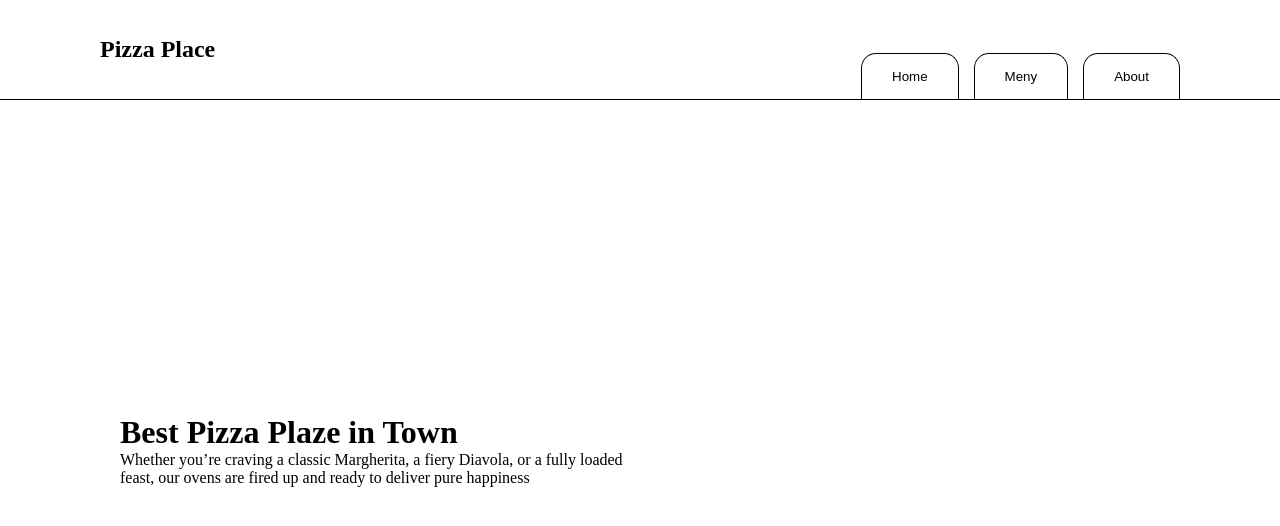
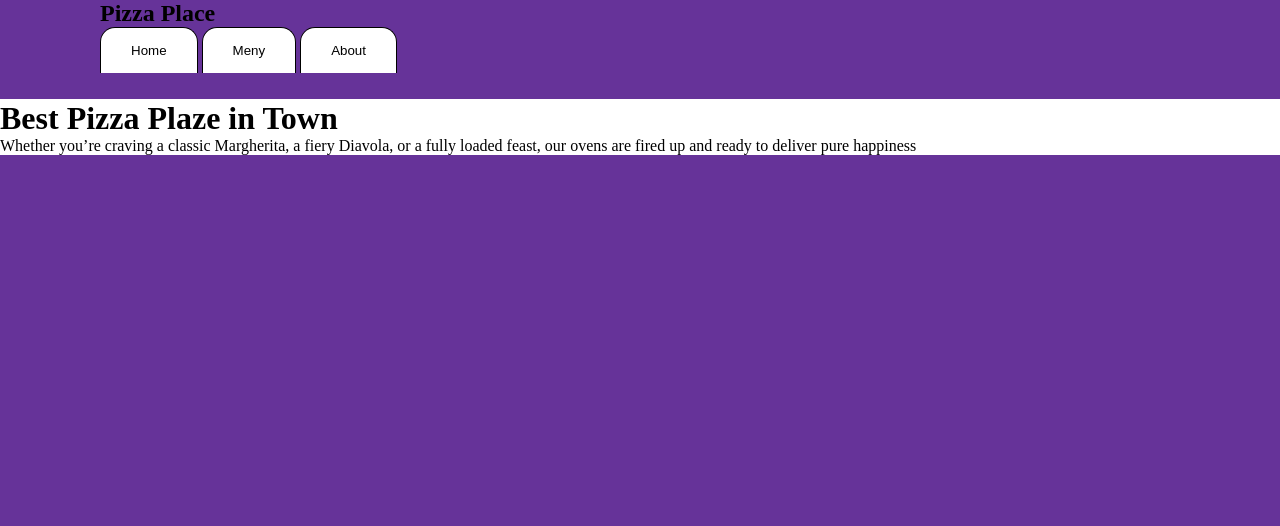
Before and after one commit to NomadicHippiee/restaurant-page, a website built with webpack: page src/template.html in a window 1280 px wide. Built offline with nearby package versions, Linux system fonts and the light colour scheme.

Commit message:
Add flex-containers

```diff
--- a/src/styles.css
+++ b/src/styles.css
@@ -4,17 +4,19 @@
   box-sizing: border-box;
 }
 
+.flex-container {
+  display: flex;
+}
+
 body {
-  /* background-color: rebeccapurple; */
+  background-color: rebeccapurple;
   height: 100vh;
-  display: flex;
   flex-direction: column;
 }
 
 header {
-  display: flex;
   justify-content: space-between;
-  border-bottom: 1px solid black;
+  border-bottom: 1px solid white;
   padding: 0px 100px;
   height: 100px;
   align-items: center;
@@ -23,7 +25,6 @@ header {
 
 nav {
   height: 100%;
-  display: flex;
   gap: 15px;
   align-items: flex-end;
 }
@@ -38,15 +39,15 @@ nav button {
 
 #content {
   flex: 1;
-  display: flex;
+  background-color: white;
+  justify-content: center;
+}
+
+.wrapper {
   align-items: center;
 
 }
 
-#content div {
+.wrapper div {
   flex: 1;
 }
-
-.hero-text {
-  padding: 0px 120px;
-}
```
